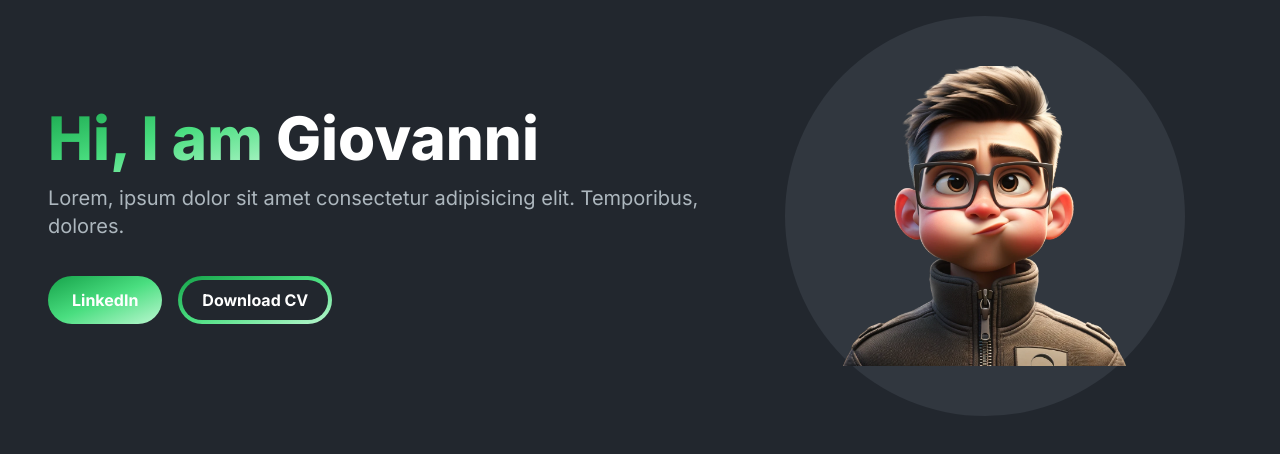
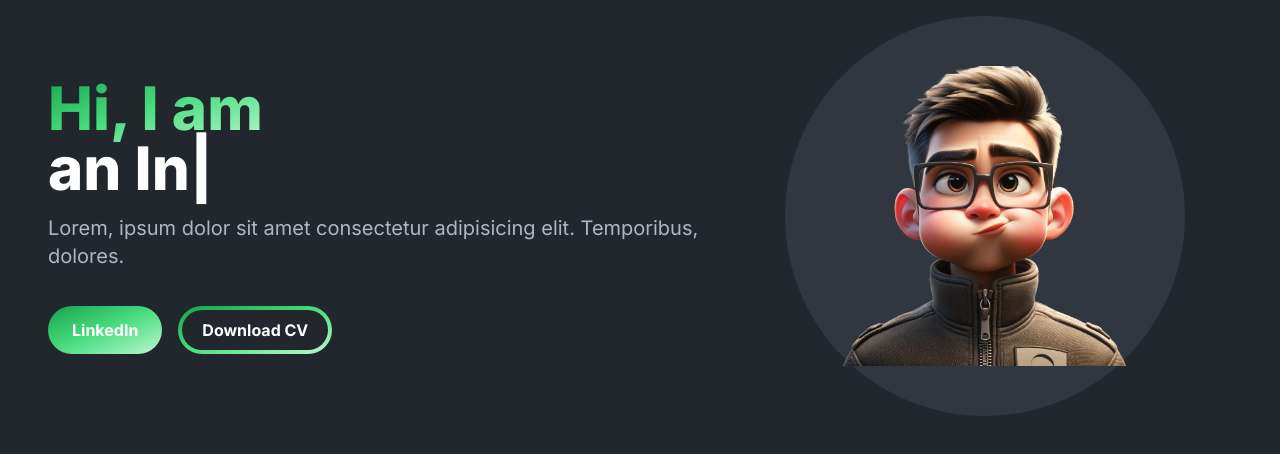
Before and after one commit to giovannibraaga/Portfolio, a Next.js app: page / in a window 1280 px wide. Shown: the top 454 px of the page. Built offline with nearby package versions, Linux system fonts and the light colour scheme.

Commit message:
feat: added an animated text to my hero section

```diff
--- a/app/components/HeroSection.jsx
+++ b/app/components/HeroSection.jsx
@@ -1,5 +1,8 @@
+"use client";
+
 import React from "react";
 import Image from "next/image";
+import { TypeAnimation } from "react-type-animation";
 
 const HeroSection = () => {
   return (
@@ -10,7 +13,22 @@
             <span className="text-transparent bg-clip-text bg-gradient-to-br from-green-600 via-green-400 to-green-200">
               Hi, I am{" "}
             </span>
-             Giovanni
+            <br />
+            <TypeAnimation
+              sequence={[
+                "Giovanni",
+                1000,
+                "an Information Systems Student",
+                1000,
+                "a Web Developer",
+                1000,
+                "Passionated with Technology",
+                1000,
+              ]}
+              wrapper="span"
+              speed={50}
+              repeat={Infinity}
+            />
           </h1>
           <p className="text-[#ADB7BE] text-base sm:text-lg mb-6 lg:text-xl">
             Lorem, ipsum dolor sit amet consectetur adipisicing elit.
@@ -18,10 +36,13 @@
           </p>
           <div>
             <button className="px-6 py-3 w-full sm:w-fit rounded-full mr-4 bg-gradient-to-br from-green-600 via-green-400 to-green-200 hover:bg-slate-200 text-white font-bold">
-            LinkedIn
+              LinkedIn
             </button>
             <button className="px-1 py-1 w-full sm:w-fit rounded-full bg-transparent bg-gradient-to-br from-green-600 via-green-400 to-green-200 hover:bg-slate-800 text-white mt-3 font-bold">
-              <span className="block bg-[#22272E] hover:bg-[#31373f] rounded-full px-5 py-2"> Download CV </span>
+              <span className="block bg-[#22272E] hover:bg-[#31373f] rounded-full px-5 py-2">
+                {" "}
+                Download CV{" "}
+              </span>
             </button>
           </div>
         </div>
```
